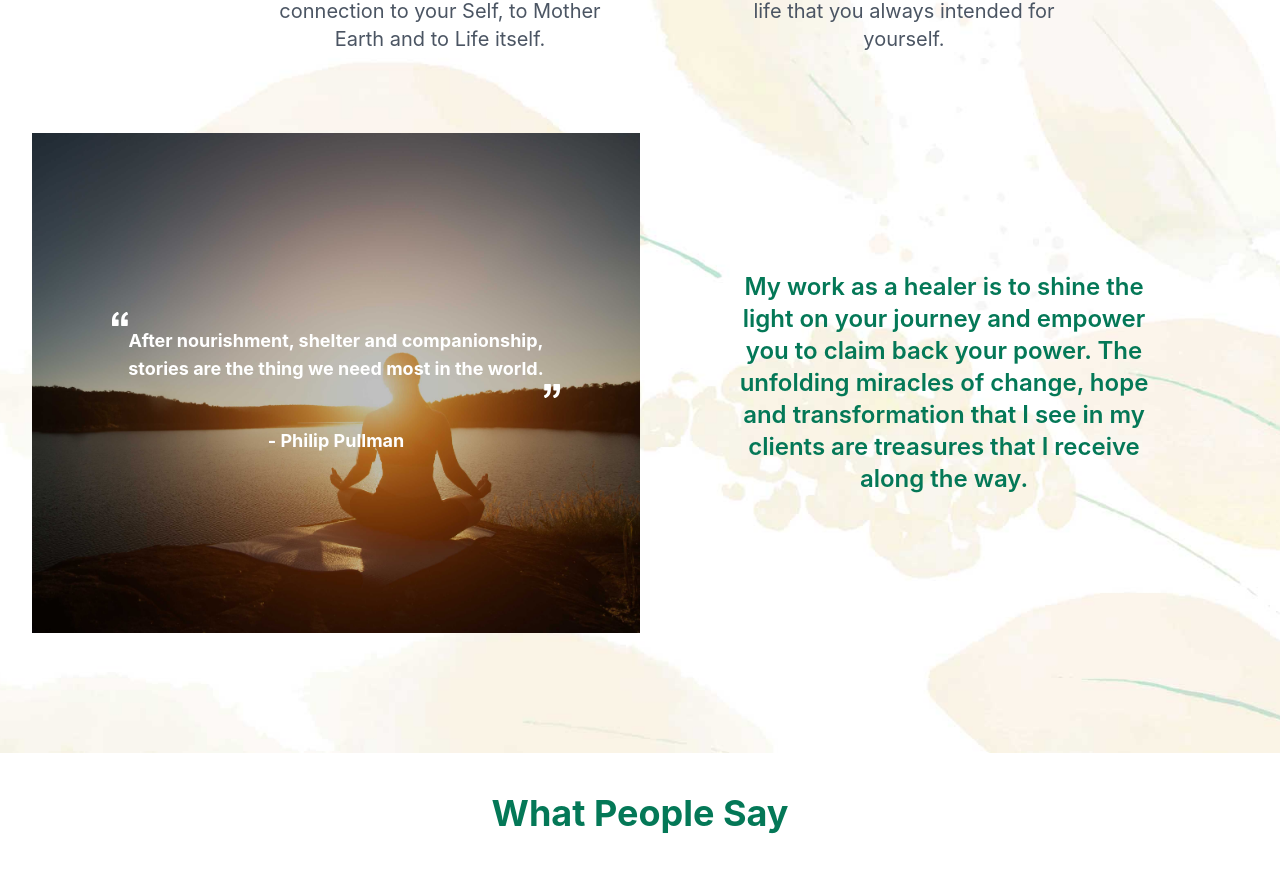
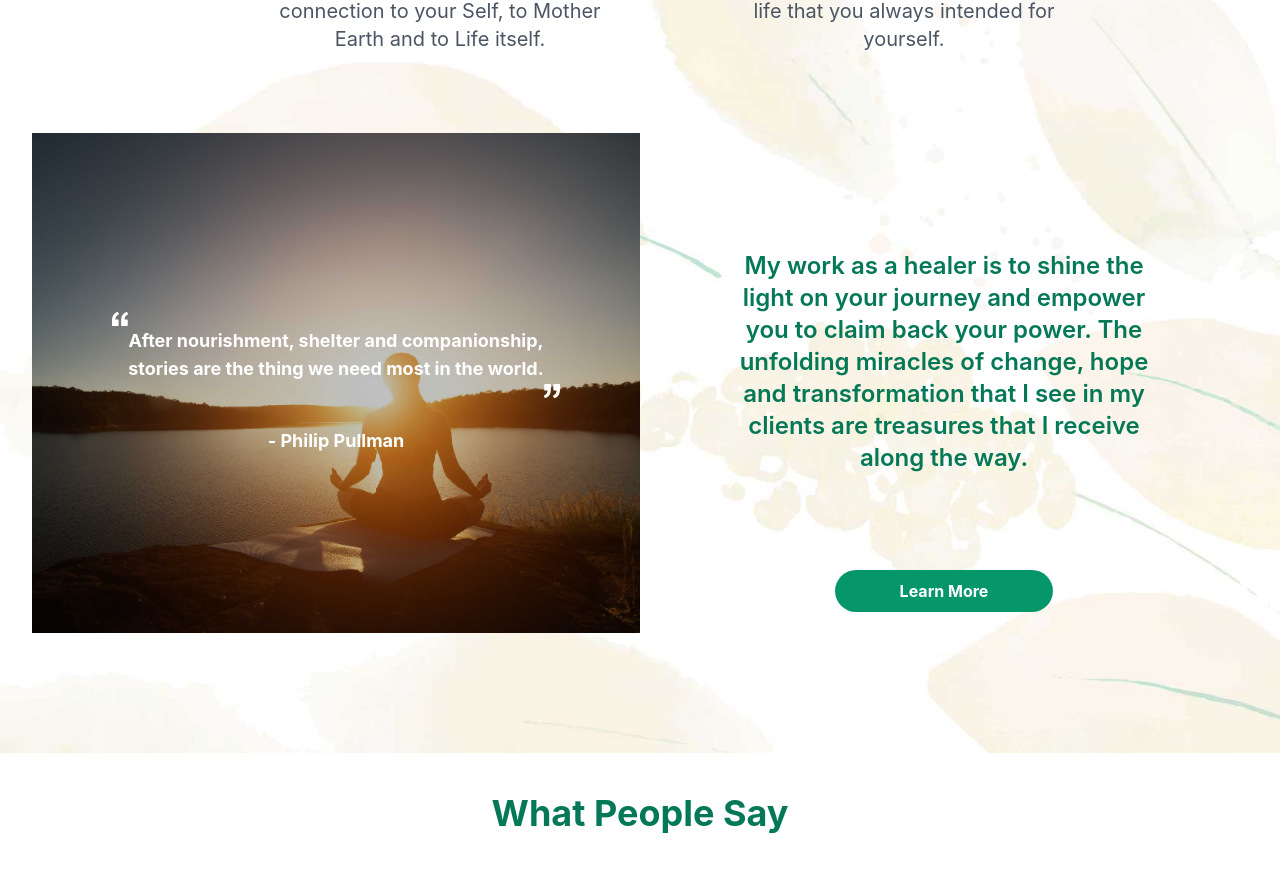
Before and after one commit to SurbhiSarna/surbhi-sarna-site, a React (Vite) app: page / in a window 1280 px wide. Shown: the part 1635-2529 px from the top of the page. Built offline with nearby package versions, Linux system fonts and the light colour scheme.

Commit message:
Add button to about me section

```diff
--- a/src/components/HomepageAboutMe/homepageAboutMe.jsx
+++ b/src/components/HomepageAboutMe/homepageAboutMe.jsx
@@ -4,6 +4,7 @@ import healingImage from "../../assets/images/healing-image.jpg";
 import backgroundImage from "../../assets/images/background.jpg";
 import leftquote from "../../assets/svg/lquote.svg";
 import rightquote from "../../assets/svg/rquote.svg";
+import { Link } from "react-router-dom";
 
 const features = [
   {
@@ -98,13 +99,20 @@ const HomepageAboutMe = () => {
               <br />- Philip Pullman
             </p>
           </div>
-          <div className="flex justify-center items-center">
+          <div className="flex flex-col justify-center items-center">
             <p className="p-12 md:p-24 text-xl md:text-2xl text-emerald-700 font-semibold leading-8">
               My work as a healer is to shine the light on your journey and
               empower you to claim back your power. The unfolding miracles of
               change, hope and transformation that I see in my clients are
               treasures that I receive along the way.
             </p>
+            <Link to="/about">
+                <button
+                    className="focus:outline-none focus:shadow-outline bg-emerald-600 text-white font-bold py-2 px-16 rounded-full cursor-pointer hover:bg-emerald-700"
+                >
+                    Learn More
+                </button>
+            </Link>
           </div>
         </div>
       </div>
```
